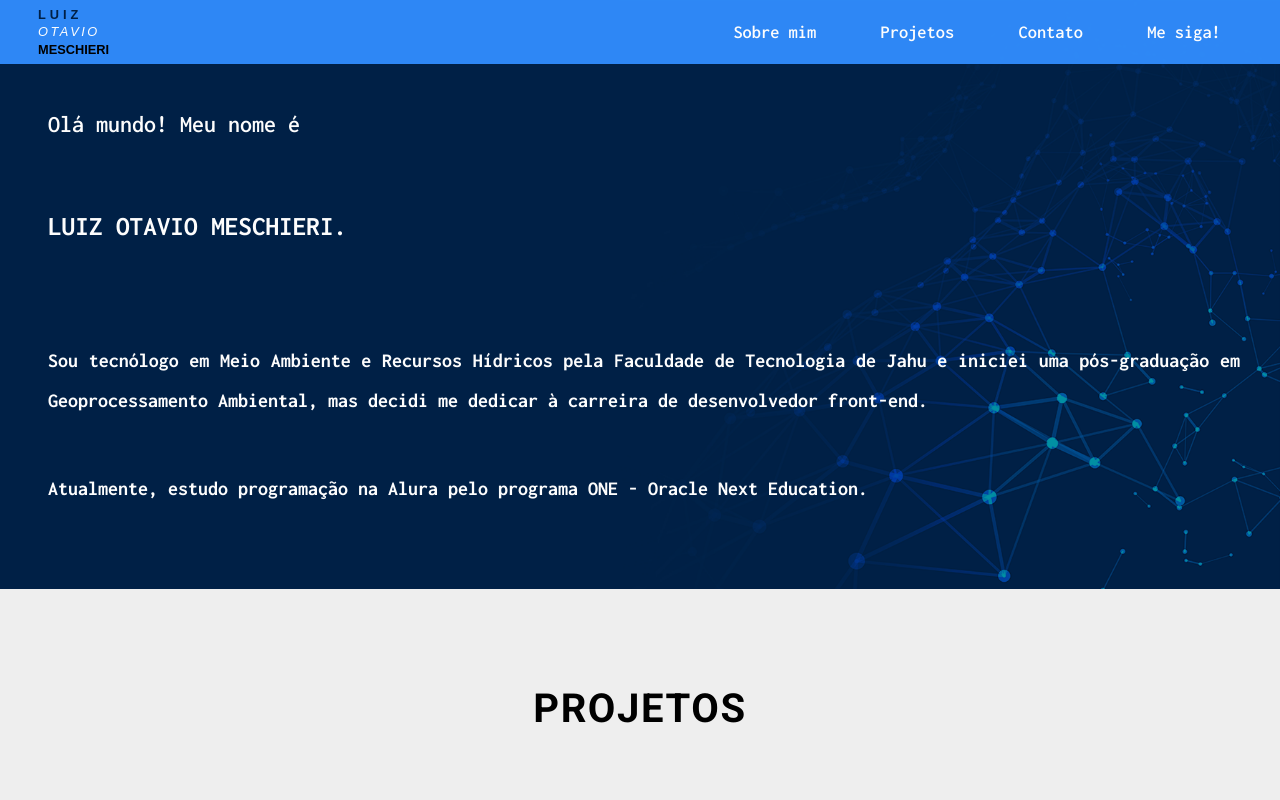
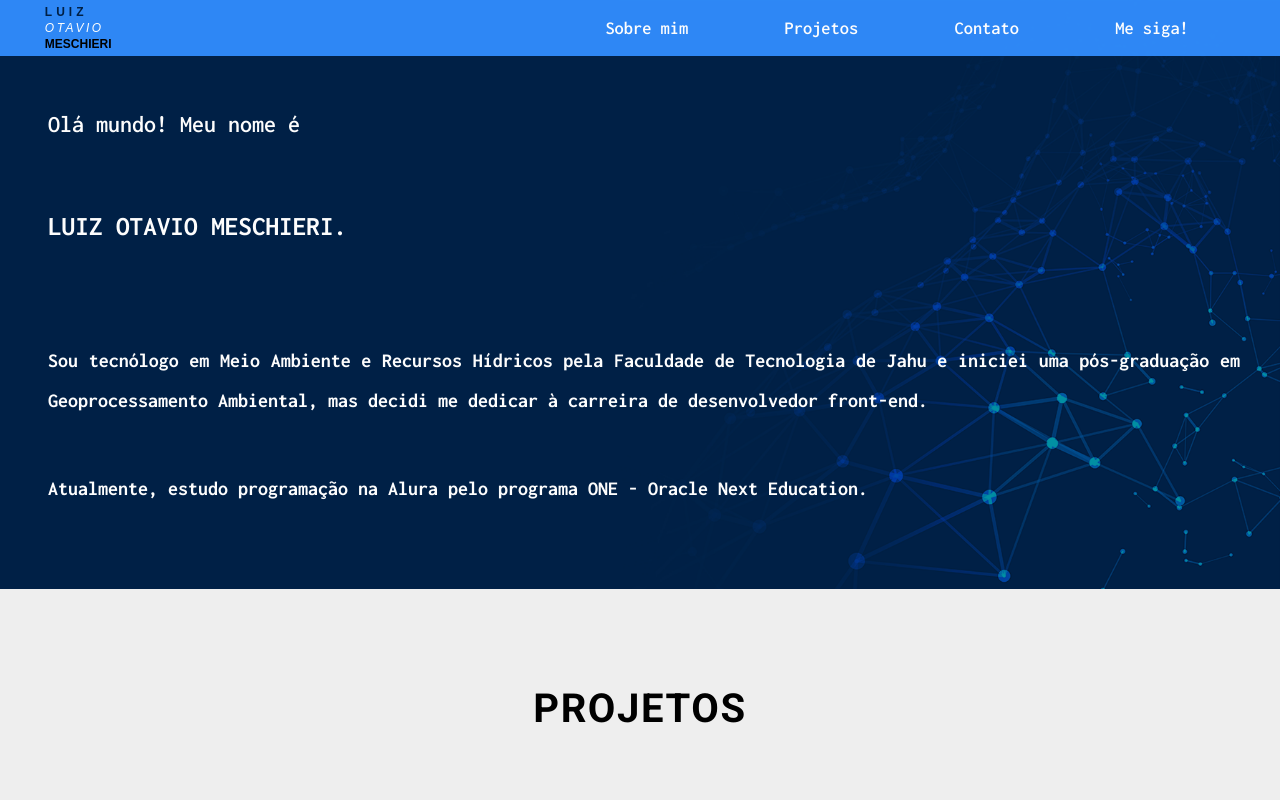
Before and after one commit to otaviomeschieri/portfolio, a plain HTML site: page index.html in a window 1280 px wide. Shown: the top 800 px of the page. Drawn offline with Linux system fonts and the light colour scheme.

Commit message:
Finalização do menu

```diff
--- a/assets/css/contato.css
+++ b/assets/css/contato.css
@@ -204,3 +204,22 @@ section.contato {
     padding-top: 0.6rem;
     width: 9.5rem;
 }
+
+@media screen and (max-width: 768px) {
+    .contato__formulario-div {
+        padding: 0 2.5rem;
+    }
+
+    .contato__formulario {
+        margin: 0 0.35rem;
+    }
+
+    fieldset {
+        width: 100%;
+
+    }
+}
+
+@media screen and (min-width: 768px) {
+
+}
--- a/assets/css/menu.css
+++ b/assets/css/menu.css
@@ -8,6 +8,26 @@
     background: var(--azul-escuro);
 } */
 
+header {
+    /* box-sizing: border-box; */
+    align-items: center;
+    background: #318efff1;
+    display: flex;
+    /* height: 2rem; */
+    justify-content: space-between;
+    padding: 1rem 2rem;
+    position: fixed;
+    width: 100%;
+    z-index: 2;
+
+    /* align-items: center; */
+    /* background: #f9f9f9; */
+    /* display: flex; */
+    /* justify-content: space-between; */
+    /* padding-left: 2rem;
+    padding-right: 2rem; */
+}
+
 .logo {
     /* font-size: 1.5rem;
     font-weight: bold; */
@@ -15,18 +35,10 @@
 
     background: none;
     border: none;
-    margin-left: 1rem;
+    margin-left: 4rem;
+    padding: 0.25rem 0;
     text-align: start;
     width: 90px;
-}
-
-button>span {
-    font-family: arial;
-    font-size: 0.8rem;
-    line-height: 1.35;
-    overflow-wrap: break-word;
-    text-transform: uppercase;
-    word-wrap: break-word;
 }
 
 .luiz {
@@ -48,67 +60,91 @@ button>span {
     font-weight: 700;
 }
 
-header {
-    /* box-sizing: border-box; */
-    align-items: center;
-    background: #318efff1;
-    display: flex;
-    height: 2rem;
-    justify-content: space-between;
-    padding: 1rem;
-    position: fixed;
-    width: 100%;
-    z-index: 2;
-}
-
 #menu__list {
     /* display: flex;
     list-style: none;
     gap: 0.5rem; */
 
-    align-items: center;
-    /* background-color: #318effe5; */
+    /* align-items: center; */
+    /* background: none; */
     /* box-sizing: border-box; */
-    color: var(--branco);
-    display: flex;
-    gap: 10px;
-    justify-content: end;
+    /* color: var(--branco); */
+    /* display: flex; */
+    /* gap: 10px; */
+    /* justify-content: end; */
     /* height: 50px; */
-    padding-right: 3rem;
+    /* margin-right: 4rem; */
+    /* padding-right: 3rem; */
     /* width: 100%; */
     /* z-index: 2; */
 }
 
 #menu__list a {
-    border-radius: 0.5rem;
+    /* border-radius: 0.5rem; */
     color: var(--branco);
     display: block;
     font-size: 1.15rem;
-    padding: 0.9rem 1rem;
+    /* padding: 0.9rem 1rem; */
 }
 
 .menu__list a:hover {
     background: var(--azul-escuro);
 }
 
-.menu__list___item {
+/* .menu__list___item {
     font-size: 1.1rem;
     margin: 0 .7rem;
+    list-style: none;
 }
 
-.menu__botao {
-    display: none;
+.menu__list___item:last-child .menu__list___link {
+    margin-right: 0;
+} */
+
+/* .menu__list___link {
+    color: #808080;
+    margin-right: 1.25rem;
+    text-transform: lowercase;
 }
 
-@media (max-width: 600px) {
+.menu__list___link.ativo {
+    color: #333333;
+    font-weight: bold;
+} */
+
+/* .menu__list___link:hover {
+    text-decoration: underline;
+} */
+
+/* .menu__botao {
+    display: none;
+} */
+
+@media screen and (min-width: 0) {
+    header {
+        /* justify-content: center; */
+        height: 3.5rem;
+        padding: 0 1rem;
+    }
+
+    nav.menu {
+        align-self: center;
+    }
+
+    .logo {
+        font-size: 0.8rem;
+        margin-left: 1.8rem;
+    }
+
     #menu__list {
         background: #8f8f8ff1;
         display: block;
-        height: calc(100vh - 62px);
+        height: calc(100vh - 55px);
+        margin-right: 2rem;
         overflow-y: hidden;
         position: absolute;
         right: 0px;
-        top: 62px;
+        top: 55px;
         transition: 0.6s;
         visibility: hidden;
         width: 0%;
@@ -116,7 +152,7 @@ header {
     }
 
     .menu.active #menu__list {
-        height: calc(100vh - 62px);
+        height: calc(100vh - 55px);
         overflow-y: auto;
         visibility: visible;
         width: 85%;
@@ -131,6 +167,7 @@ header {
     }
 
     .menu__botao {
+        align-items: center;
         background: none;
         border: none;
         color: var(--branco);
@@ -138,7 +175,7 @@ header {
         display: flex;
         font-size: 1rem;
         gap: 0.75rem;
-        margin-right: 1.5rem;
+        margin-right: 2rem;
         padding: 0.5rem 1rem;
     }
 
@@ -173,3 +210,93 @@ header {
         transform: rotate(-135deg);
     }
 }
+
+@media screen and (min-width: 768px) {
+    header {
+        justify-content: space-between;
+        /* padding: 0 5rem; */
+    }
+
+    .logo {
+        display: block;
+    }
+
+    button>span {
+        font-size: 0.75rem;
+        line-height: 1.35;
+        overflow-wrap: break-word;
+        text-transform: uppercase;
+        word-wrap: break-word;
+    }
+
+    #menu__list {
+        /* display: flex;
+        list-style: none;
+        gap: 0.5rem; */
+
+        align-items: center;
+        background: none;
+        /* box-sizing: border-box; */
+        color: var(--branco);
+        display: flex;
+        gap: 10px;
+        justify-content: end;
+        /* height: 50px; */
+        margin-right: 5rem;
+        /* padding-right: 3rem; */
+        /* width: 100%; */
+        /* z-index: 2; */
+        padding: 0;
+        visibility: visible;
+        overflow-y: visible;
+        top: 0;
+        height: auto;
+        width: auto;
+        transition: 0s;
+    }
+
+    .menu.active #menu__list {
+        height: auto;
+        overflow-y: visible;
+        width: auto;
+    }
+
+    #menu__list a {
+        border: none;
+        border-radius: 0.5rem;
+        /* color: var(--branco); */
+        /* display: block; */
+        /* font-size: 1.15rem; */
+        padding: 0.6rem 1rem;
+    }
+
+    .menu__list___item {
+        font-size: 1.1rem;
+        margin: 0 .7rem;
+        list-style: none;
+    }
+
+    .menu__list___item:last-child .menu__list___link {
+        margin-right: 0;
+    }
+
+    /* .menu__list___link {
+        color: #808080;
+        margin-right: 1.25rem;
+        text-transform: lowercase;
+        height: auto;
+    }
+
+    .menu__list___link.ativo {
+        color: #333333;
+        font-weight: bold;
+    } */
+
+    /* .menu__list___link:hover {
+        text-decoration: underline;
+    } */
+
+    .menu__botao {
+        display: none;
+    }
+}
--- a/index.html
+++ b/index.html
@@ -29,8 +29,10 @@
     <!-- Sessão de Menu  -->
     <header>
         <!-- <a href="/" class="logo">...</a> -->
-        <button type="button" class="logo" onclick = "locationreload()">
-            <span class="luiz">Luiz </span><span class="otavio">Otavio </span><span class="meschieri">Meschieri</span>
+        <!-- <div class="header__div">
+            <button type="button" class="logo" onclick="locationreload()">
+                <span class="luiz">Luiz </span><span class="otavio">Otavio </span><span
+                    class="meschieri">Meschieri</span>
             </button>
             <nav class="menu">
                 <button class="menu__botao">Menu<span class="hamburger"></span></button>
@@ -41,6 +43,21 @@
                     <li class="menu__list___item"><a href="#contato__redes-sociais">Me siga!</a></li>
                 </ul>
             </nav>
+        </div> -->
+
+        <button type="button" class="logo" onclick="locationreload()">
+            <span class="luiz">Luiz </span><span class="otavio">Otavio </span><span class="meschieri">Meschieri</span>
+        </button>
+        <nav class="menu">
+            <button class="menu__botao">Menu<span class="hamburger"></span></button>
+            <ul class="menu__list" id="menu__list">
+                <li class="menu__list___item"><a class="menu__list___link" href="#sobre-mim">Sobre mim</a></li>
+                <li class="menu__list___item"><a class="menu__list___link" href="#projetos">Projetos</a></li>
+                <li class="menu__list___item"><a class="menu__list___link" href="#contato">Contato</a></li>
+                <li class="menu__list___item"><a class="menu__list___link" href="#contato__redes-sociais">Me siga!</a></li>
+            </ul>
+        </nav>
+
     </header>
 
     <main>
@@ -132,11 +149,13 @@
             <div id="contato__container" class="contato__container">
                 <h2 class="contato__titulo">Vamos conversar!</h2>
                 <h3 class="contato__texto">Preencha o formulário e entre em contato.</h3>
-                <form class="contato__formulario" action="https://formsubmit.co/otaviomeschieri@gmail.com" method="POST"
-                    data-form>
+                <div class="contato__formulario-div">
+                    <form class="contato__formulario" action="https://formsubmit.co/otaviomeschieri@gmail.com"
+                        method="POST" data-form>
                         <fieldset>
                             <div class="contato__div">
-                            <input type="text" name="nome" class="contato__input" id="nome" placeholder="Nome" required>
+                                <input type="text" name="nome" class="contato__input" id="nome" placeholder="Nome"
+                                    required>
                                 <label class="contato__input-label" for="nome">Nome</label>
                                 <span class="error"></span>
                             </div>
@@ -147,8 +166,8 @@
                                 <span class="error"></span>
                             </div>
                             <div class="contato__div">
-                            <input type="text" name="assunto" class="contato__input" id="assunto" placeholder="Assunto"
-                                required>
+                                <input type="text" name="assunto" class="contato__input" id="assunto"
+                                    placeholder="Assunto" required>
                                 <label class="contato__input-label" for="assunto">Assunto</label>
                                 <span class="error"></span>
                             </div>
@@ -162,6 +181,7 @@
                             <button type="submit" class="contato__botao" data-button>Enviar mensagem</button>
                         </fieldset>
                     </form>
+                </div>
             </div>
 
             <!-- Redes sociais -->
```
Lines whose indentation alone changed are shown as unchanged.
